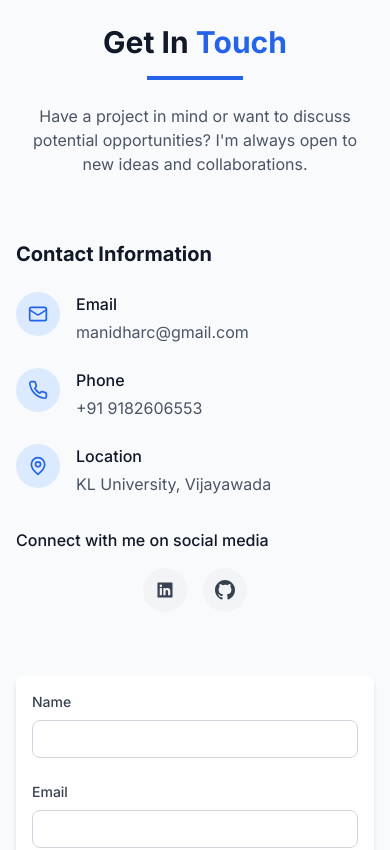
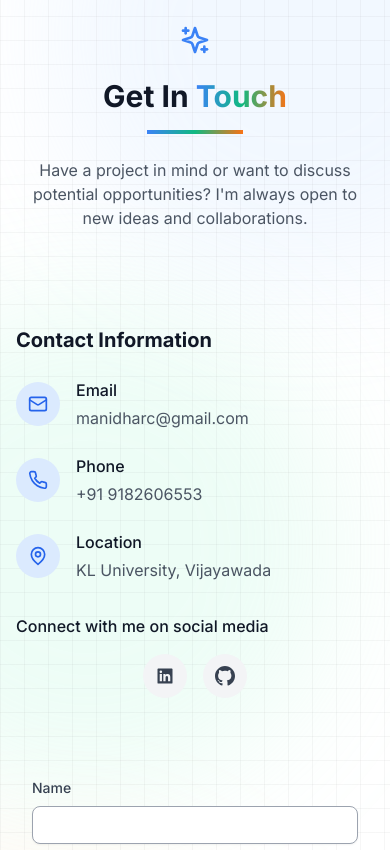
Before and after one commit to manidharc7/Portfolio_ManidharCh, a React (Vite) app: page / in a window 390 px wide. Shown: the part 5580-6430 px from the top of the page. Built offline with nearby package versions, Linux system fonts and the light colour scheme.

Commit message:
Adjust contact info alignment with top margin for better form alignment

```diff
--- a/src/sections/Contact.tsx
+++ b/src/sections/Contact.tsx
@@ -1,7 +1,7 @@
 import React, { useState } from 'react';
 import { motion } from 'framer-motion';
 import { useInView } from 'react-intersection-observer';
-import { Mail, Phone, MapPin, Send } from 'lucide-react';
+import { Mail, Phone, MapPin, Send, Sparkles } from 'lucide-react';
 
 const Contact: React.FC = () => {
   const [ref, inView] = useInView({
@@ -59,8 +59,17 @@ const Contact: React.FC = () => {
   };
 
   return (
-    <section id="contact" className="py-20 bg-gray-50 dark:bg-gray-800/30">
-      <div className="container mx-auto px-2 xs:px-4 sm:px-6 lg:px-8">
+    <section id="contact" className="relative py-20 overflow-hidden">
+      {/* Background decoration */}
+      <div className="absolute inset-0 z-0">
+        <div className="absolute -top-40 -right-40 w-[500px] h-[500px] bg-primary-200/20 dark:bg-primary-900/10 rounded-full blur-3xl" />
+        <div className="absolute top-1/4 -left-40 w-[500px] h-[500px] bg-secondary-200/20 dark:bg-secondary-900/10 rounded-full blur-3xl" />
+        <div className="absolute bottom-0 right-1/4 w-[500px] h-[500px] bg-accent-200/20 dark:bg-accent-900/10 rounded-full blur-3xl" />
+        {/* Grid pattern overlay */}
+        <div className="absolute inset-0 bg-[linear-gradient(to_right,#80808012_1px,transparent_1px),linear-gradient(to_bottom,#80808012_1px,transparent_1px)] bg-[size:24px_24px]"></div>
+      </div>
+
+      <div className="container mx-auto px-2 xs:px-4 sm:px-6 lg:px-8 relative z-10">
         <motion.div
           ref={ref}
           initial="hidden"
@@ -69,59 +78,65 @@ const Contact: React.FC = () => {
           transition={{ duration: 0.6 }}
           className="text-center mb-16"
         >
+          <motion.div
+            initial={{ opacity: 0, scale: 0.8 }}
+            animate={inView ? { opacity: 1, scale: 1 } : { opacity: 0, scale: 0.8 }}
+            transition={{ duration: 0.6, delay: 0.2 }}
+            className="inline-block mb-4"
+          >
+            <Sparkles className="text-primary-500 dark:text-primary-400" size={32} />
+          </motion.div>
           <h2 className="text-3xl sm:text-4xl font-bold text-gray-900 dark:text-white mb-4">
-            Get In <span className="text-primary-600 dark:text-primary-400">Touch</span>
+            Get In <span className="text-transparent bg-clip-text bg-gradient-to-r from-primary-500 via-secondary-500 to-accent-500">Touch</span>
           </h2>
-          <div className="w-24 h-1 bg-primary-600 dark:bg-primary-400 mx-auto mb-6"></div>
+          <div className="w-24 h-1 bg-gradient-to-r from-primary-500 via-secondary-500 to-accent-500 mx-auto mb-6"></div>
           <p className="text-gray-600 dark:text-gray-400 max-w-2xl mx-auto text-base sm:text-lg px-2 xs:px-4">
             Have a project in mind or want to discuss potential opportunities?
             I'm always open to new ideas and collaborations.
           </p>
         </motion.div>
 
-        <div className="grid grid-cols-1 md:grid-cols-2 gap-8 md:gap-12">
+        <div className="grid grid-cols-1 md:grid-cols-2 gap-8 md:gap-12 items-start">
           <motion.div
             initial={{ opacity: 0, x: -30 }}
             animate={inView ? { opacity: 1, x: 0 } : { opacity: 0, x: -30 }}
             transition={{ duration: 0.6, delay: 0.2 }}
-            className="mb-8 md:mb-0 px-2 xs:px-4"
+            className="mb-8 md:mb-0 px-2 xs:px-4 mt-8 md:mt-16"
           >
             <h3 className="text-xl sm:text-2xl font-bold text-gray-900 dark:text-white mb-6">
               Contact Information
             </h3>
 
             <div className="space-y-6 mb-8">
-              <div className="flex items-start">
-                <div className="p-3 bg-primary-100 dark:bg-primary-900/30 rounded-full text-primary-600 dark:text-primary-400 mr-4">
+              <div className="flex items-center gap-4">
+                <div className="flex-shrink-0 p-3 bg-primary-100 dark:bg-primary-900/30 rounded-full text-primary-600 dark:text-primary-400 flex items-center justify-center">
                   <Mail size={20} />
                 </div>
-                <div>
+                <div className="flex-1 min-w-0">
                   <h4 className="font-medium text-gray-900 dark:text-white mb-1">Email</h4>
-                  <a href="mailto:manidharc@gmail.com" className="text-gray-600 dark:text-gray-400 hover:text-primary-600 dark:hover:text-primary-400 transition-colors">
+                  <a href="mailto:manidharc@gmail.com" className="text-gray-600 dark:text-gray-400 hover:text-primary-600 dark:hover:text-primary-400 transition-colors break-all">
                     manidharc@gmail.com
                   </a>
                 </div>
               </div>
-
-              <div className="flex items-start">
-                <div className="p-3 bg-primary-100 dark:bg-primary-900/30 rounded-full text-primary-600 dark:text-primary-400 mr-4">
+              <div className="flex items-center gap-4">
+                <div className="flex-shrink-0 p-3 bg-primary-100 dark:bg-primary-900/30 rounded-full text-primary-600 dark:text-primary-400 flex items-center justify-center">
                   <Phone size={20} />
                 </div>
-                <div>
+                <div className="flex-1 min-w-0">
                   <h4 className="font-medium text-gray-900 dark:text-white mb-1">Phone</h4>
-                  <a href="tel:+919182606553" className="text-gray-600 dark:text-gray-400 hover:text-primary-600 dark:hover:text-primary-400 transition-colors">
+                  <a href="tel:+919182606553" className="text-gray-600 dark:text-gray-400 hover:text-primary-600 dark:hover:text-primary-400 transition-colors break-all">
                     +91 9182606553
                   </a>
                 </div>
               </div>
-
-              <div className="flex items-start">
-                <div className="p-3 bg-primary-100 dark:bg-primary-900/30 rounded-full text-primary-600 dark:text-primary-400 mr-4">
+              <div className="flex items-center gap-4">
+                <div className="flex-shrink-0 p-3 bg-primary-100 dark:bg-primary-900/30 rounded-full text-primary-600 dark:text-primary-400 flex items-center justify-center">
                   <MapPin size={20} />
                 </div>
-                <div>
+                <div className="flex-1 min-w-0">
                   <h4 className="font-medium text-gray-900 dark:text-white mb-1">Location</h4>
-                  <p className="text-gray-600 dark:text-gray-400">
+                  <p className="text-gray-600 dark:text-gray-400 break-all">
                     KL University, Vijayawada
                   </p>
                 </div>
@@ -152,7 +167,7 @@ const Contact: React.FC = () => {
                   aria-label="GitHub"
                 >
                   <svg xmlns="http://www.w3.org/2000/svg" width="20" height="20" fill="currentColor" viewBox="0 0 24 24">
-                    <path d="M12 0C5.374 0 0 5.373 0 12c0 5.302 3.438 9.8 8.207 11.387.599.111.793-.261.793-.577v-2.234c-3.338.726-4.033-1.416-4.033-1.416-.546-1.387-1.333-1.756-1.333-1.756-1.089-.745.083-.729.083-.729 1.205.084 1.839 1.237 1.839 1.237 1.07 1.834 2.807 1.304 3.492.997.107-.775.418-1.305.762-1.604-2.665-.305-5.467-1.334-5.467-5.931 0-1.311.469-2.381 1.236-3.221-.124-.303-.535-1.524.117-3.176 0 0 1.008-.322 3.301 1.23A11.509 11.509 0 0 1 12 5.803c1.02.005 2.047.138 3.006.404 2.291-1.552 3.297-1.23 3.297-1.23.653 1.653.242 2.874.118 3.176.77.84 1.235 1.911 1.235 3.221 0 4.609-2.807 5.624-5.479 5.921.43.372.823 1.102.823 2.222v3.293c0 .319.192.694.801.576C20.566 21.797 24 17.3 24 12c0-6.627-5.373-12-12-12z"></path>
+                    <path d="M12 0C5.374 0 0 5.373 0 12c0 5.302 3.438 9.8 8.207 11.387.599.111.793-.261.793-.577v-2.234c-3.338.726-4.033-1.416-4.033-1.416-.546-1.387-1.333-1.756-1.333-1.756-1.089-.745.083-.729.083-.729 1.205.084 1.839 1.237 1.237 1.237 1.07 1.834 2.807 1.304 3.492.997.107-.775.418-1.305.762-1.604-2.665-.305-5.467-1.334-5.467-5.931 0-1.311.469-2.381 1.236-3.221-.124-.303-.535-1.524.117-3.176 0 0 1.008-.322 3.301 1.23A11.509 11.509 0 0 1 12 5.803c1.02.005 2.047.138 3.006.404 2.291-1.552 3.297-1.23 3.297-1.23.653 1.653.242 2.874.118 3.176.77.84 1.235 1.911 1.235 3.221 0 4.609-2.807 5.624-5.479 5.921.43.372.823 1.102.823 2.222v3.293c0 .319.192.694.801.576C20.566 21.797 24 17.3 24 12c0-6.627-5.373-12-12-12z"></path>
                   </svg>
                 </a>
               </div>
@@ -163,7 +178,7 @@ const Contact: React.FC = () => {
             initial={{ opacity: 0, x: 30 }}
             animate={inView ? { opacity: 1, x: 0 } : { opacity: 0, x: 30 }}
             transition={{ duration: 0.6, delay: 0.4 }}
-            className="bg-white dark:bg-gray-800 rounded-lg shadow-md p-4 xs:p-8 mx-2 xs:mx-4"
+            className="p-4 xs:p-8 mx-2 xs:mx-4"
           >
             <form onSubmit={handleSubmit}>
               <div className="mb-6">
@@ -177,7 +192,7 @@ const Contact: React.FC = () => {
                   value={formData.name}
                   onChange={handleChange}
                   required
-                  className="w-full px-3 py-2 xs:px-4 xs:py-3 rounded-lg border border-gray-300 dark:border-gray-700 bg-white dark:bg-gray-900 text-gray-700 dark:text-gray-300 focus:outline-none input-animated text-sm sm:text-base"
+                  className="w-full px-3 py-2 xs:px-4 xs:py-3 rounded-lg border border-gray-400 dark:border-gray-600 bg-white dark:bg-gray-800 text-gray-900 dark:text-gray-100 placeholder-gray-400 dark:placeholder-gray-500 shadow-sm focus:outline-none input-animated text-sm sm:text-base"
                 />
               </div>
 
@@ -192,7 +207,7 @@ const Contact: React.FC = () => {
                   value={formData.email}
                   onChange={handleChange}
                   required
-                  className="w-full px-3 py-2 xs:px-4 xs:py-3 rounded-lg border border-gray-300 dark:border-gray-700 bg-white dark:bg-gray-900 text-gray-700 dark:text-gray-300 focus:outline-none input-animated text-sm sm:text-base"
+                  className="w-full px-3 py-2 xs:px-4 xs:py-3 rounded-lg border border-gray-400 dark:border-gray-600 bg-white dark:bg-gray-800 text-gray-900 dark:text-gray-100 placeholder-gray-400 dark:placeholder-gray-500 shadow-sm focus:outline-none input-animated text-sm sm:text-base"
                 />
               </div>
 
@@ -207,7 +222,7 @@ const Contact: React.FC = () => {
                   value={formData.subject}
                   onChange={handleChange}
                   required
-                  className="w-full px-3 py-2 xs:px-4 xs:py-3 rounded-lg border border-gray-300 dark:border-gray-700 bg-white dark:bg-gray-900 text-gray-700 dark:text-gray-300 focus:outline-none input-animated text-sm sm:text-base"
+                  className="w-full px-3 py-2 xs:px-4 xs:py-3 rounded-lg border border-gray-400 dark:border-gray-600 bg-white dark:bg-gray-800 text-gray-900 dark:text-gray-100 placeholder-gray-400 dark:placeholder-gray-500 shadow-sm focus:outline-none input-animated text-sm sm:text-base"
                 />
               </div>
 
@@ -222,7 +237,7 @@ const Contact: React.FC = () => {
                   onChange={handleChange}
                   required
                   rows={5}
-                  className="w-full px-3 py-2 xs:px-4 xs:py-3 rounded-lg border border-gray-300 dark:border-gray-700 bg-white dark:bg-gray-900 text-gray-700 dark:text-gray-300 focus:outline-none input-animated resize-none text-sm sm:text-base"
+                  className="w-full px-3 py-2 xs:px-4 xs:py-3 rounded-lg border border-gray-400 dark:border-gray-600 bg-white dark:bg-gray-800 text-gray-900 dark:text-gray-100 placeholder-gray-400 dark:placeholder-gray-500 shadow-sm focus:outline-none input-animated resize-none text-sm sm:text-base"
                 ></textarea>
               </div>
 
@@ -279,6 +294,15 @@ const Contact: React.FC = () => {
             transform: scale(1.15) rotate(-6deg);
             color: #6366f1;
           }
+          @keyframes gradient {
+            0% { background-position: 0% 50%; }
+            50% { background-position: 100% 50%; }
+            100% { background-position: 0% 50%; }
+          }
+          .animate-gradient {
+            background-size: 200% 200%;
+            animation: gradient 8s ease infinite;
+          }
         `}
       </style>
     </section>
```
